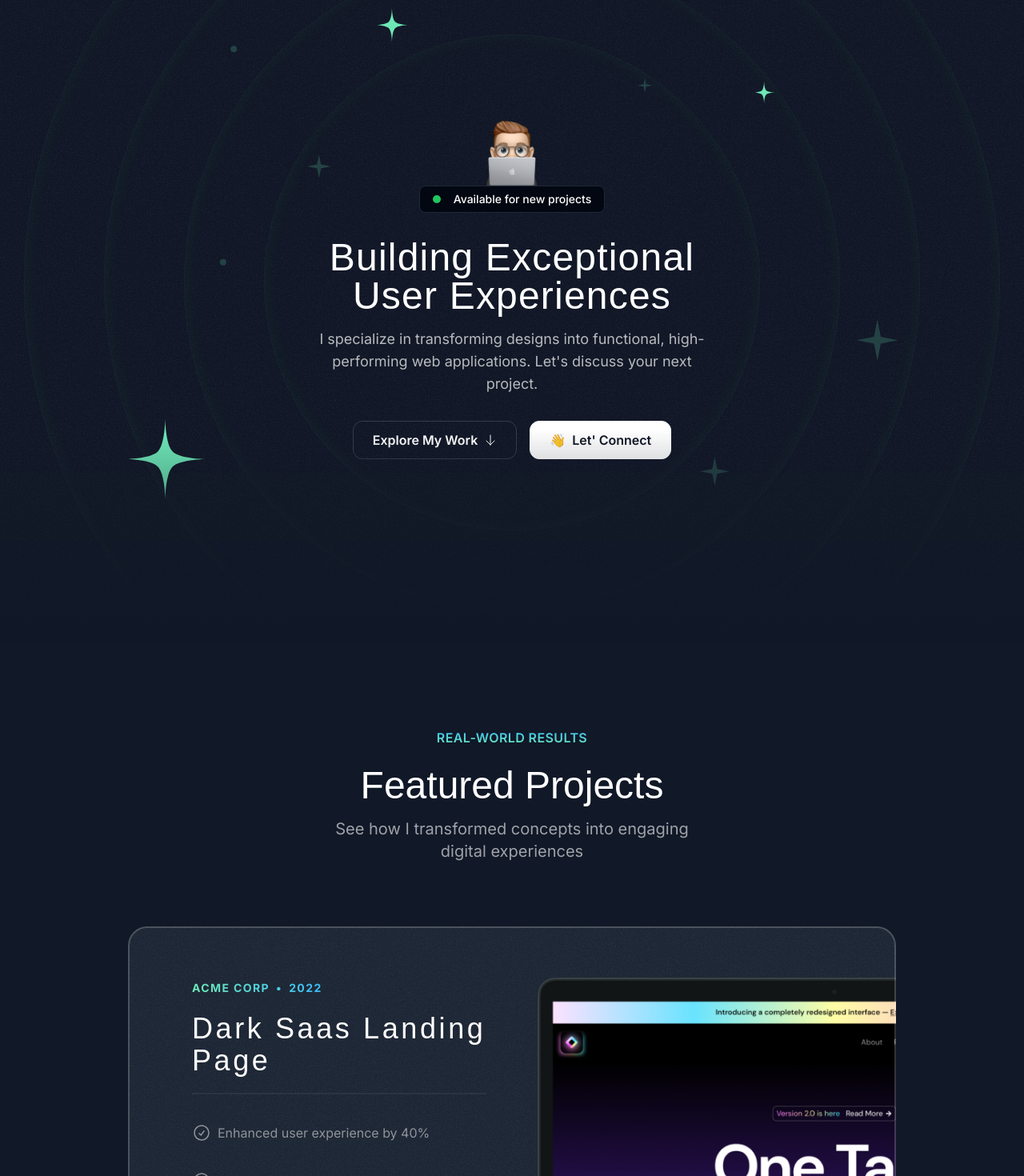
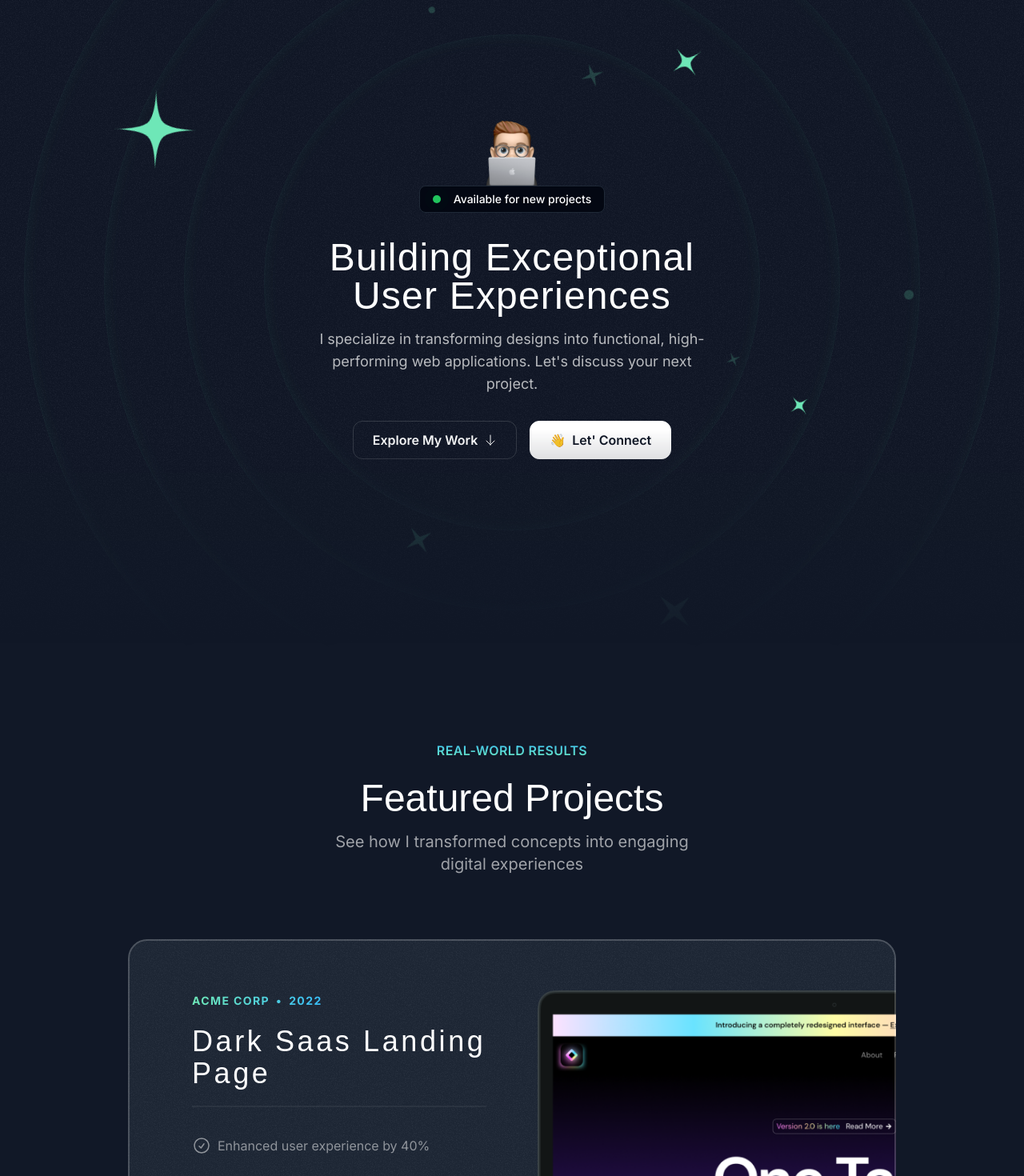
Before and after one commit to ihaseeb8/portfolio, a Next.js app: page / in a window 1280 px wide. Shown: the part 108-1578 px from the top of the page at 80% size. Built offline with nearby package versions, Linux system fonts and the light colour scheme; a web font is replaced by a local one.

Commit message:
Added animations to Projects and Tape Section

```diff
--- a/src/app/globals.css
+++ b/src/app/globals.css
@@ -10,6 +10,10 @@
         @apply border absolute inset-0  left-1/2 -translate-x-1/2 top-1/2 -translate-y-1/2 rounded-full border-emerald-300/5 shadow-[0px_0px_20px_inset] shadow-emerald-300/5
     }
 
+    html {
+        scroll-behavior: smooth;
+    }
+
 }
 
 @layer utilities{
--- a/src/components/HeroOrbit.tsx
+++ b/src/components/HeroOrbit.tsx
@@ -1,14 +1,33 @@
 import { PropsWithChildren } from "react"
+import { twMerge } from "tailwind-merge"
 
-export const HeroOrbit = ({children, size, rotation} : PropsWithChildren<{size: number, rotation: number}>) =>{
+export const HeroOrbit = ({
+    children,
+    size,
+    rotation,
+    orbitDuration,
+    spinDuration,
+    shouldOrbit = false,
+    shouldSpin = false,
+} : PropsWithChildren<{
+    size: number,
+    rotation: number,
+    orbitDuration?: string,
+    spinDuration?: string,
+    shouldOrbit?: boolean
+    shouldSpin?:boolean
+}>) =>{
     return(
-        <div className='absolute left-1/2 top-1/2 -translate-x-1/2 -translate-y-1/2 '>
+        <div className='absolute -z-20 left-1/2 top-1/2 -translate-x-1/2 -translate-y-1/2'>
+            <div className={twMerge(shouldOrbit === true && "animate-spin")} style={{animationDuration: orbitDuration}}>
                 <div className='flex items-start justify-start'
                     style={{
                         height: size,
                         width: size,
                         transform: `rotate(${rotation}deg)`,
                     }}>
+
+                    <div className={twMerge(shouldSpin === true && "animate-spin")} style={{animationDuration: spinDuration}}>
                         <div className='inline-flex'
                             style={{
                                 transform: `rotate(${rotation * -1}deg)`
@@ -17,5 +36,8 @@ export const HeroOrbit = ({children, size, rotation} : PropsWithChildren<{size:
                         </div>
                     </div>
                 </div>
+            </div>
+
+        </div>
     )
 }
--- a/src/sections/About.tsx
+++ b/src/sections/About.tsx
@@ -92,7 +92,7 @@ const hobbies = [
 
 export const AboutSection = () => {
   return (
-  <section className="py-20 lg:py-28">
+  <section className="py-20 lg:py-28" id="about">
     <div className="container">
       <SectionHeader
         eyebrow="About Me"
--- a/src/sections/Contact.tsx
+++ b/src/sections/Contact.tsx
@@ -3,7 +3,7 @@ import grainImage from '@/assets/images/grain.jpg'
 
 export const ContactSection = () => {
   return (
-  <section className='py-16 pt-12 lg:py-24 lg:pt-20'>
+  <section className='py-16 pt-12 lg:py-24 lg:pt-20' id="contact">
     <div className="container">
       <div className='bg-gradient-to-r from-emerald-300 to-sky-400 text-gray-900 py-8 px-10 rounded-3xl text-center md:text-left relative overflow-hidden z-0'>
         <div className="absolute inset-0 opacity-5 -z-10" style={{backgroundImage: `url(${grainImage.src})`}}></div>
--- a/src/sections/Header.tsx
+++ b/src/sections/Header.tsx
@@ -3,9 +3,9 @@ export const Header = () => {
     <div className="flex justify-center w-full items-center fixed top-3 z-20">
       <nav className="flex gap-1 p-0.5 border border-white/15 bg-white/10 rounded-full backdrop-blur">
         <a href="#" className="nav-item hover:bg-white/10 hover:text-white transition duration-300">Home</a>
-        <a href="#" className="nav-item hover:bg-white/10 hover:text-white transition duration-300">Projects</a>
-        <a href="#" className="nav-item hover:bg-white/10 hover:text-white transition duration-300">About</a>
-        <a href="#" className="nav-item bg-white text-gray-900 hover:bg-white/70 hover:text-black">Contact</a>
+        <a href="#projects" className="nav-item hover:bg-white/10 hover:text-white transition duration-300">Projects</a>
+        <a href="#about" className="nav-item hover:bg-white/10 hover:text-white transition duration-300">About</a>
+        <a href="#contact" className="nav-item bg-white text-gray-900 hover:bg-white/70 hover:text-black">Contact</a>
       </nav>
     </div>
   )
--- a/src/sections/Hero.tsx
+++ b/src/sections/Hero.tsx
@@ -1,3 +1,5 @@
+'use client';
+
 import memoImage from '@/assets/images/memoji-computer.png'
 import Image from 'next/image';
 import ArrowDown from '@/assets/icons/arrow-down.svg'
@@ -12,50 +14,51 @@ export const HeroSection = () => {
     <section className='py-32 md:py-48 lg:py-60 relative z-0 overflow-x-clip [mask-image:linear-gradient(to_bottom,transparent,black_10%,black_70%,transparent)]'>
 
       <div className='absolute inset-0 -z-30 opacity-5' style={{backgroundImage: `url(${grainImage.src})`}}></div>
-      <div className='size-[620px] hero-ring'></div>
-      <div className='size-[820px] hero-ring'></div>
-      <div className='size-[1020px] hero-ring'></div>
-      <div className='size-[1220px] hero-ring'></div>
+      <div className='size-[620px] hero-ring -z-10'></div>
+      <div className='size-[820px] hero-ring -z-10'></div>
+      <div className='size-[1020px] hero-ring -z-10'></div>
+      <div className='size-[1220px] hero-ring -z-20'></div>
 
 
-          <HeroOrbit size={800} rotation={-72}>
-            <StarIcon className="size-28 text-emerald-300"/>
+          <HeroOrbit size={430} rotation={-14} shouldOrbit orbitDuration='30s' shouldSpin spinDuration='3s'>
+            <SparkleIcon className="size-8 text-emerald-300/20"/>
           </HeroOrbit>
 
-          <HeroOrbit size={550} rotation={20}>
+          <HeroOrbit size={440} rotation={79} shouldOrbit orbitDuration='32s' shouldSpin spinDuration='3s'>
+            <SparkleIcon className="size-5 text-emerald-300/20"/>
+          </HeroOrbit>
+
+          <HeroOrbit size={520} rotation={-41} shouldOrbit orbitDuration='34s'>
+            <div className="size-2 rounded-full bg-emerald-300/20"></div>
+          </HeroOrbit>
+
+          <HeroOrbit size={530} rotation={178} shouldOrbit orbitDuration='36s' shouldSpin spinDuration='3s'>
+            <SparkleIcon className="size-10 text-emerald-300/20"/>
+          </HeroOrbit>
+
+          <HeroOrbit size={550} rotation={20} shouldOrbit orbitDuration='38s' shouldSpin spinDuration='3s'>
             <StarIcon className="size-12 text-emerald-300"/>
           </HeroOrbit>
 
-          <HeroOrbit size={590} rotation={98}>
+          <HeroOrbit size={590} rotation={98} shouldOrbit orbitDuration='40s' shouldSpin spinDuration='3s'>
             <StarIcon className="size-8 text-emerald-300"/>
           </HeroOrbit>
 
-          <HeroOrbit size={430} rotation={-14}>
-            <SparkleIcon className="size-8 text-emerald-300/20"/>
+
+          <HeroOrbit size={650} rotation={-5} shouldOrbit orbitDuration='42s'>
+            <div className="size-2 rounded-full bg-emerald-300/20"></div>
           </HeroOrbit>
 
-          <HeroOrbit size={440} rotation={79}>
-            <SparkleIcon className="size-5 text-emerald-300/20"/>
-          </HeroOrbit>
-
-          <HeroOrbit size={530} rotation={178}>
-            <SparkleIcon className="size-10 text-emerald-300/20"/>
-          </HeroOrbit>
-
-          <HeroOrbit size={710} rotation={144}>
+          <HeroOrbit size={710} rotation={144} shouldOrbit orbitDuration='44s' shouldSpin spinDuration='3s'>
             <SparkleIcon className="size-14 text-emerald-300/20"/>
           </HeroOrbit>
 
-          <HeroOrbit size={710} rotation={85}>
+          <HeroOrbit size={720} rotation={85} shouldOrbit orbitDuration='46s'>
             <div className="size-3 rounded-full bg-emerald-300/20"></div>
           </HeroOrbit>
 
-          <HeroOrbit size={520} rotation={-41}>
-            <div className="size-2 rounded-full bg-emerald-300/20"></div>
-          </HeroOrbit>
-
-          <HeroOrbit size={650} rotation={-5}>
-            <div className="size-2 rounded-full bg-emerald-300/20"></div>
+          <HeroOrbit size={800} rotation={-72} shouldOrbit orbitDuration='48s' shouldSpin spinDuration='6s'>
+            <StarIcon className="size-28 text-emerald-300"/>
           </HeroOrbit>
 
 
@@ -63,7 +66,9 @@ export const HeroSection = () => {
         <div className='flex flex-col items-center'>
           <Image src={memoImage} className='size-[100px]' alt="Person peeking from behind laptop" />
           <div className='bg-gray-950 border border-gray-800 px-4 py-1.5 inline-flex items-center gap-4 rounded-lg'>
-            <div className='bg-green-500 size-2.5 rounded-full'></div>
+            <div className='bg-green-500 size-2.5 rounded-full relative'>
+              <div className='bg-green-500 absolute inset-0 rounded-full animate-ping-large'></div>
+            </div>
             <div className='text-sm font-medium'>Available for new projects</div>
           </div>
         </div>
@@ -74,10 +79,21 @@ export const HeroSection = () => {
           </p>
         </div>
         <div className='flex flex-col md:flex-row justify-center items-center mt-8 gap-4'>
-          <button className='inline-flex items-center gap-2 border border-white/15 px-6 h-12 rounded-xl'>
-            <span className='font-semibold'>Explore My Work</span>
-            <ArrowDown className='size-4'/>
-          </button>
+
+        <button
+          onClick={() => {
+            const projectsSection = document.getElementById('projects');
+            if (projectsSection) {
+              projectsSection.scrollIntoView({ behavior: 'smooth' });
+            }
+          }}
+          className='inline-flex items-center gap-2 border border-white/15 px-6 h-12 rounded-xl'
+        >
+          <span className='font-semibold'>Explore My Work</span>
+          <ArrowDown className='size-4'/>
+        </button>
+
+
           <button className='inline-flex items-center gap-2 border border-white bg-white text-gray-900 h-12 px-6 rounded-xl'>
             <span>👋</span>
             <span className='font-semibold'>Let{"'"} Connect</span>
--- a/src/sections/Projects.tsx
+++ b/src/sections/Projects.tsx
@@ -52,7 +52,7 @@ const portfolioProjects = [
 export const ProjectsSection = () => {
   return (
 
-    <section className="pb-14 lg:py-24">
+    <section className="py-20 lg:py-28" id="projects">
       <div className="container">
         <SectionHeader
           eyebrow="Real-world Results"
@@ -62,8 +62,14 @@ export const ProjectsSection = () => {
 
         <div className="flex flex-col mt-10 gap-20 md:mt-20">
 
-          {portfolioProjects.map(project =>(
-            <Card key={project.title} className=" px-8 pt-8 pb-0 md:pt-12 md:px-10  lg:pt-16 lg:px-20">
+          {portfolioProjects.map((project, index) =>(
+            <Card
+              key={project.title}
+              className="px-8 pt-8 pb-0 md:pt-12 md:px-10 lg:pt-16 lg:px-20 sticky"
+              style={{
+                top: `calc(64px + ${index * 40}px)`
+              }}
+            >
 
                 <div className="lg:grid lg:grid-cols-2 lg:gap-16">
 
--- a/tailwind.config.ts
+++ b/tailwind.config.ts
@@ -24,6 +24,26 @@ const config: Config = {
       fontFamily: {
         sans: 'var(--font-sans)',
         serif: 'var(--font-serif)'
+      },
+      animation:{
+        'ping-large': "ping-large 1s ease-in-out infinite",
+        'move-left': "move-left 1s linear infinite"
+      },
+      keyframes: {
+        'ping-large': {
+          '75%, 100%': {
+            transform: 'scale(3)',
+            opacity: '0'
+          }
+        },
+        'move-left' : {
+          '0%': {
+            transform: 'translateX(0%)'
+          },
+          '100%': {
+            transform: 'translate(-50%)'
+          }
+        }
       }
     },
   },
```
Also changed, not shown: src/components/Card.tsx (+4 -3 lines), src/sections/Tape.tsx (+12 -6 lines). Lines whose indentation alone changed are shown as unchanged.
